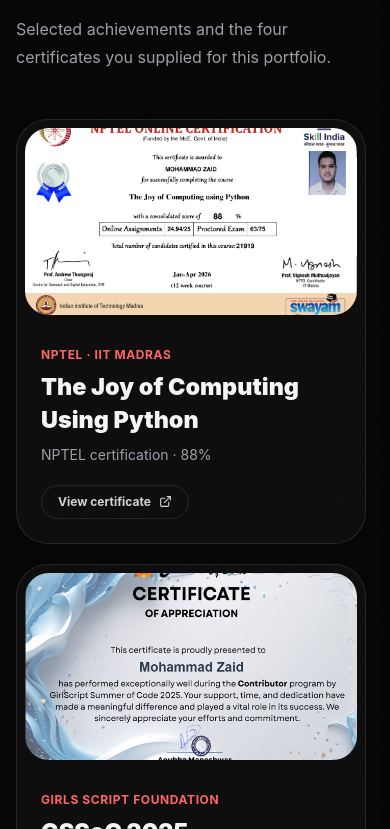
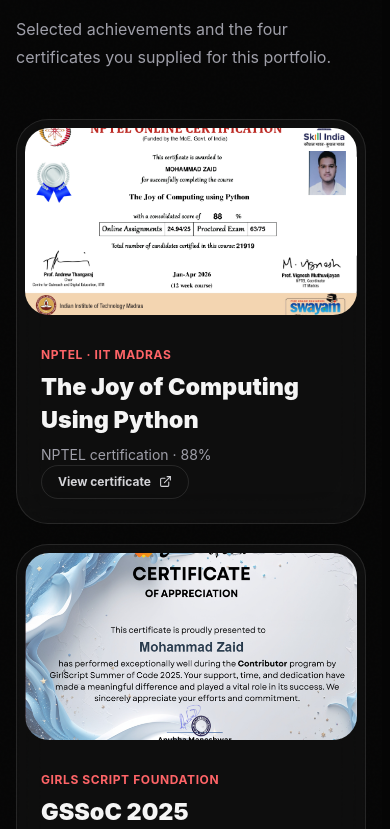
Before and after one commit to zaidxGithub/zaids-portfolio, a React (Vite) app: page / in a window 390 px wide. Shown: the part 8255-9084 px from the top of the page. Built offline with nearby package versions, Linux system fonts and the light colour scheme.

Commit message:
Feat: Enhance layout and structure of CertificationCard and WinCard components for improved responsiveness

```diff
--- a/src/components/cards/CertificationCard.jsx
+++ b/src/components/cards/CertificationCard.jsx
@@ -3,7 +3,7 @@
 export default function CertificationCard({ certification }) {
   const c=certification;
   return (
-     <article className="glass glass-hover overflow-hidden rounded-[2rem]">
+    <article className="glass glass-hover flex h-full min-w-0 w-full flex-col overflow-hidden rounded-[2rem]">
       <div className="p-2">
         <div className="certificate-image-wrap aspect-[16/8] w-full overflow-hidden rounded-[1.5rem]">
           <img
@@ -14,7 +14,7 @@
         </div>
       </div>
 
-      <div className="p-6">
+      <div className="flex flex-1 flex-col p-6">
         <p className="text-xs font-bold uppercase tracking-wider text-red-400">
           {c.issuer}
         </p>
@@ -33,7 +33,7 @@
           href={c.link || c.image}
           target="_blank"
           rel="noreferrer"
-          className="mt-5 inline-flex items-center gap-2 rounded-full border border-white/10 px-4 py-2 text-xs font-bold text-zinc-300 transition hover:border-red-500/40"
+          className="mt-auto inline-flex w-fit items-center gap-2 rounded-full border border-white/10 px-4 py-2 text-xs font-bold text-zinc-300 transition hover:border-red-500/40"
         >
           View certificate
           <ExternalLink size={13} />
--- a/src/components/cards/WinCard.jsx
+++ b/src/components/cards/WinCard.jsx
@@ -1,6 +1,6 @@
 export default function WinCard({ win }) {
   return (
-    <article className="glass glass-hover overflow-hidden rounded-[2rem] p-6">
+    <article className="glass glass-hover flex h-full flex-col overflow-hidden rounded-[2rem] p-6">
       {win.image && (
         <div className="mt-1 overflow-hidden rounded-2xl border border-white/10 bg-black/20">
           <div className="aspect-[16/10] w-full">
@@ -21,7 +21,7 @@
         {win.title}
       </h3>
 
-      <p className="mt-2 text-sm text-zinc-400">
+      <p className="mt-2 flex-1 text-sm text-zinc-400">
         {win.description}
       </p>
 
```
